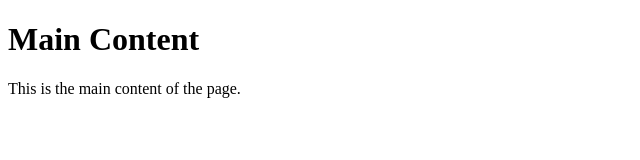
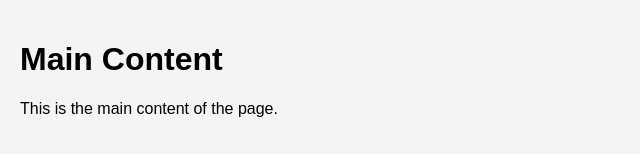
Before and after one commit to sophonie-1/ucu_code, a plain HTML site: page main.html in a window 1280 px wide. Shown: the whole page, without its empty margins (0-640 px from the left). Drawn offline with Linux system fonts and the light colour scheme.

Commit message:
i have added some styles

```diff
--- a/main.html
+++ b/main.html
@@ -5,6 +5,19 @@
     <meta charset="UTF-8">
     <meta name="viewport" content="width=device-width, initial-scale=1.0">
     <title>Document</title>
+
+    <style>
+        body {
+            font-family: Arial, sans-serif;
+            margin: 0;
+            padding: 0;
+        }
+
+        .main {
+            padding: 20px;
+            background-color: #f4f4f4;
+        }
+    </style>
 </head>
 
 <body>
```
